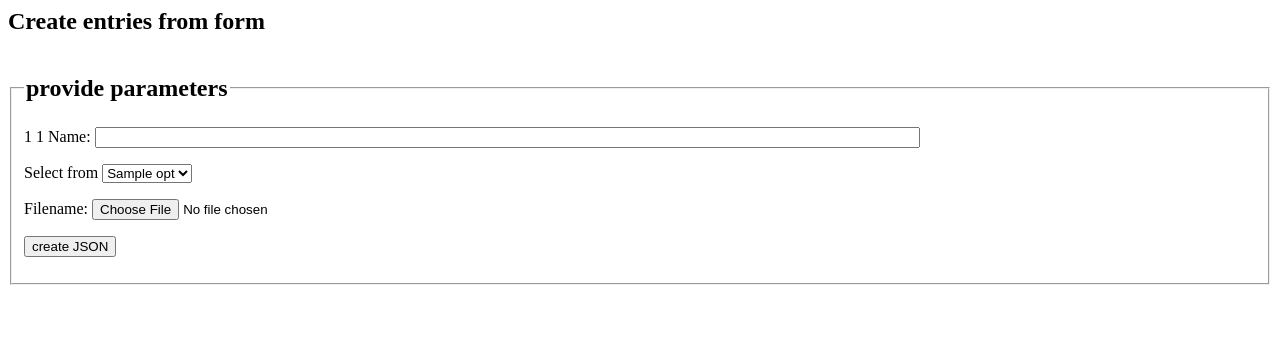
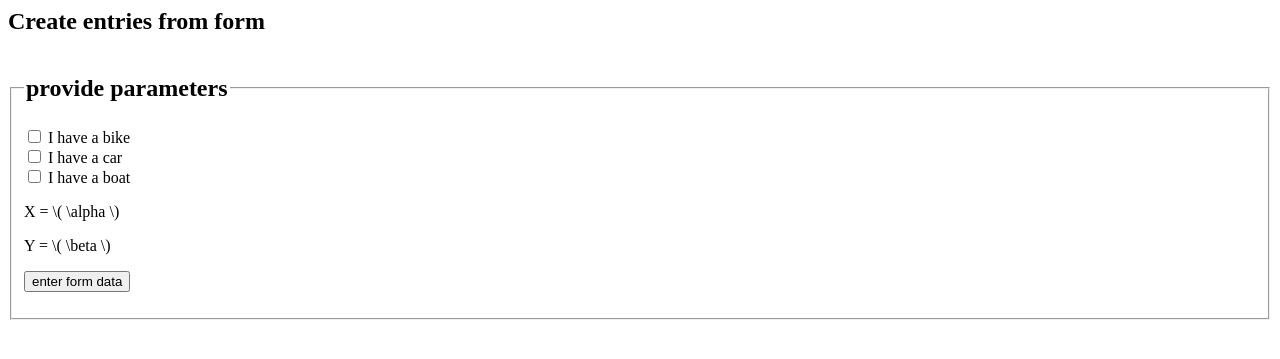
Before and after one commit to bhpayne/flask-webform-create-table, a Flask app: template templates/entry_types.html in a window 1280 px wide. Shown: the top 359 px of the page. Run offline with Flask 2, Linux system fonts and the light colour scheme; the template is opened without the code that fills it: most values are stand-ins (such as "Sample title", 1, 10 or a date in 2020); form fields are guessed from the names that the template uses; parts of the project's set-up code (start-up, migrations or seed data) failed here and were passed over.

Commit message:
generate sequential text file from table of dropdowns

```diff
--- a/controller.py
+++ b/controller.py
@@ -136,22 +136,22 @@ def table_dimensions():
             flash(str(err))
             return redirect(url_for("table_dimensions"))
         try:
-            x=int(request.form['number_of_sym_double'])
+            x=int(request.form['number_of_double_sym'])
         except Exception as err:
             flash(str(err))
             return redirect(url_for("table_dimensions"))
         try:
-            x=int(request.form['number_of_asym_double'])
+            x=int(request.form['number_of_double_asym'])
         except Exception as err:
             flash(str(err))
             return redirect(url_for("table_dimensions"))
 
         return redirect(url_for("entry_types",
-                  num_rows=request.form['table_rows'],
-                  num_cols=request.form['table_cols'],
-                  num_single=request.form['number_of_single'],
-                  num_sym_double=request.form['number_of_sym_double'],
-                  num_asym_double=request.form['number_of_asym_double'],
+                  num_rows=int(request.form['table_rows']),
+                  num_cols=int(request.form['table_cols']),
+                  num_single=int(request.form['number_of_single']),
+                  num_sym_double=int(request.form['number_of_double_sym']),
+                  num_asym_double=int(request.form['number_of_double_asym']),
                   filename=request.form['filename']))
 
 
@@ -171,15 +171,29 @@ def entry_types(num_rows, num_cols, num_single, num_sym_double, num_asym_double,
     if request.method == "POST":  #  and webform.validate():
         logger.debug("request.form = %s", request.form)
 
+        list_of_opts = ['nop']
+
+        for k, v in request.form.items():
+            if 'vehicle' in k:
+                list_of_opts.append(request.form[k])
+
+        return redirect(url_for("table_content",
+                num_rows=int(num_rows),
+                num_cols=int(num_cols),
+                list_of_opts=list_of_opts,
+                filename=filename))
 
     logger.info("[trace page end " + trace_id + "]")
     return render_template("entry_types.html",
-                num_single=num_single,
-                num_double=num_double)
+                num_rows=int(num_rows),
+                num_cols=int(num_cols),
+                num_single=int(num_single),
+                num_sym_double=int(num_sym_double),
+                num_asym_double=int(num_asym_double))
 
 
-@app.route("/table_content/<num_rows>/<num_cols>/<num_single>/<num_sym_double>/<num_asym_double>/<filename>", methods=["GET", "POST"])
-def table_content(num_rows, num_cols, num_single, num_sym_double, num_asym_double, filename):
+@app.route("/table_content/<num_rows>/<num_cols>/<list_of_opts>/<filename>", methods=["GET", "POST"])
+def table_content(num_rows, num_cols, list_of_opts, filename):
     """
     step 3: table content
     """
@@ -188,10 +202,21 @@ def table_content(num_rows, num_cols, num_single, num_sym_double, num_asym_doubl
 
     if request.method == "POST":  #  and webform.validate():
         logger.debug("request.form = %s", request.form)
+        try:
+            compute.create_output(request.form, num_rows, num_cols, list_of_opts, filename)
+        except Exception as err:
+            flash(str(err))
+            logger.debug(str(err))
 
 
+        shutil.copy(filename, '/home/appuser/app/static/'+filename)
+        return redirect(url_for("static", filename=filename))
+
     logger.info("[trace page end " + trace_id + "]")
-    return render_template("table_content.html")
+    return render_template("table_content.html",
+            list_of_opts=eval(list_of_opts), # because the variable is passed via the URL, the list is a string
+            num_rows=int(num_rows),
+            num_cols=int(num_cols))
 
 
 if __name__ == "__main__":
--- a/templates/entry_types.html
+++ b/templates/entry_types.html
@@ -15,29 +15,49 @@
       </legend>
 
       <form method="post" action="">
-        {{ webform.csrf_token }}
+        <!--
+        { { webform.csrf_token }}
+        -->
+        <input type="hidden" name="csrf_token" value="{{ csrf_token() }}" />
 
-        {{ num_single }}
 
-        {{ num_double }}
+<input type="checkbox" id="vehicle1" name="vehicle1" value="Bike">
+<label for="vehicle1"> I have a bike</label><br>
+<input type="checkbox" id="vehicle2" name="vehicle2" value="Car">
+<label for="vehicle2"> I have a car</label><br>
+<input type="checkbox" id="vehicle3" name="vehicle3" value="Boat">
+<label for="vehicle3"> I have a boat</label><br>
 
-        {{ webform.name.label }}: {{webform.name(size=100, maxlength=300) }}
+     <P>
+      X = \( \alpha \)
+     </P>
 
+     <P>
+      Y = \( \beta \)
+     </P>
+
+        <!--
+        { { webform.name.label }}: { {webform.name(size=100, maxlength=300) }}
+        -->
+
+  <!--
         <P>
           <span class="input-group-addon">Select from</span>
             <select name="input_id" class="selectpicker form-control" id="input_local">
-              {% for opt in list_of_opts %}
+              { % for opt in list_of_opts %}
                 <option value="{{ opt }}">{{ opt }}</option>
-              {% endfor %}
+              { % endfor %}
             </select>
         </P>
+  -->
 
+  <!--
         <P>
-          {{ webform.filename.label }}: {{ webform.filename(size=100, maxlength=300) }}
+          { { webform.filename.label }}: { { webform.filename(size=100, maxlength=300) }}
         </P>
-
+   -->
         <P>
-          <input type="submit" name="submit_button" value="create JSON">
+          <input type="submit" name="submit_button" value="enter form data">
 
       </form>
     </fieldset>
--- a/templates/table_dimensions.html
+++ b/templates/table_dimensions.html
@@ -16,7 +16,8 @@
         {{ webform.table_rows.label }}: {{webform.table_rows(size=100, maxlength=300) }}<BR>
         {{ webform.table_cols.label }}: {{webform.table_cols(size=100, maxlength=300) }}<BR>
         {{ webform.number_of_single.label }}: {{webform.number_of_single(size=100, maxlength=300) }}<BR>
-        {{ webform.number_of_double.label }}: {{webform.number_of_double(size=100, maxlength=300) }}<BR>
+        {{ webform.number_of_double_sym.label }}: {{webform.number_of_double_sym(size=100, maxlength=300) }}<BR>
+        {{ webform.number_of_double_asym.label }}: {{webform.number_of_double_asym(size=100, maxlength=300) }}<BR>
 
 <!--
         <P>
@@ -33,7 +34,7 @@
         </P>
 
         <P>
-          <input type="submit" name="submit_button" value="create JSON">
+          <input type="submit" name="submit_button" value="submit parameters">
 
       </form>
     </fieldset>
```
Also changed, not shown: compute.py (+40 -1 lines), templates/table_content.html (+32 -18 lines).
